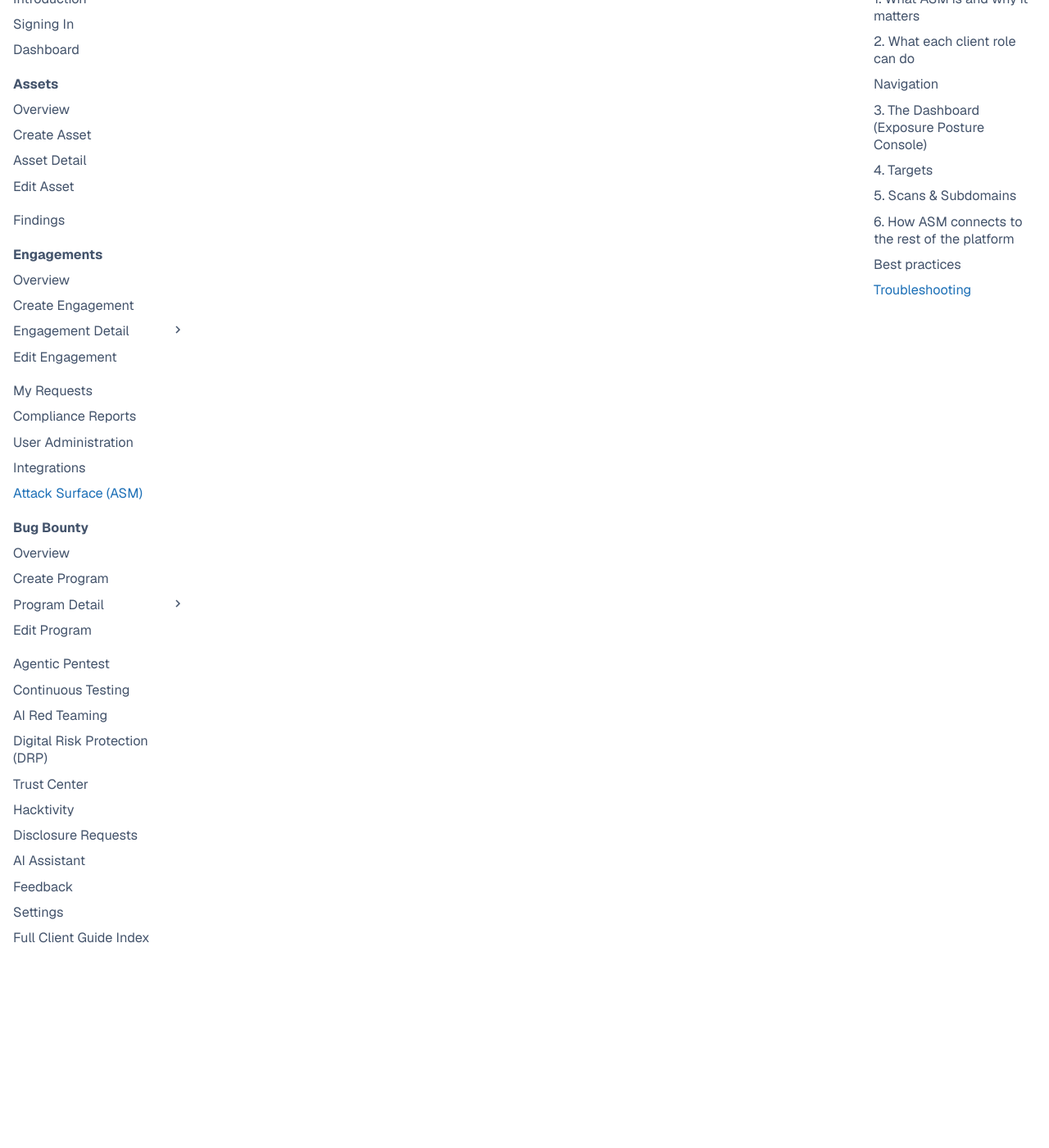
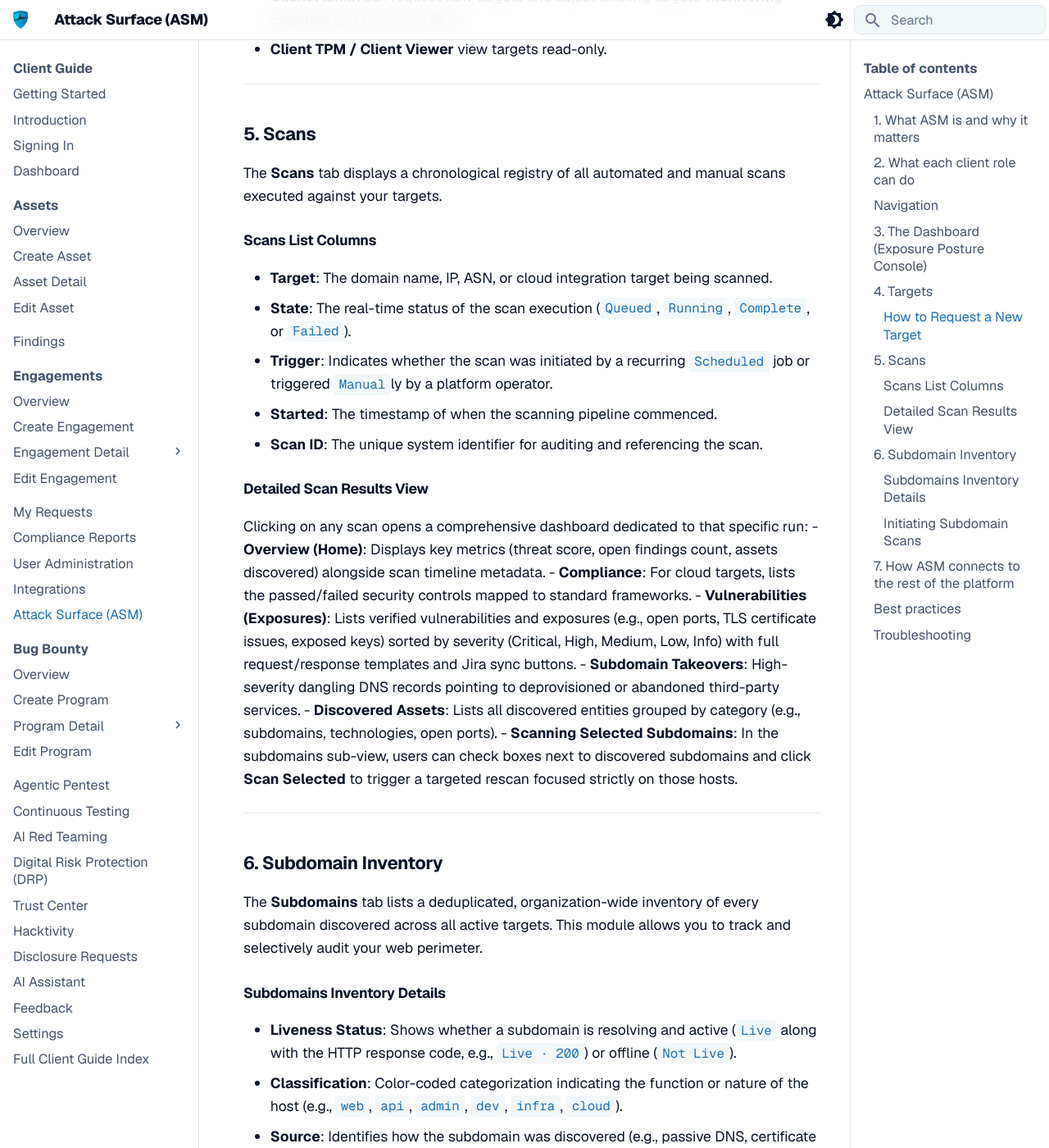
Before and after one commit to Securityboat/SB1-Knowladge-Base-, an MkDocs documentation site: the page built from docs/client/11-asm.md, in a window 1280 px wide and 1400 px high, scrolled down 6452 px. Shown: the whole window at 82% size. Built offline with MkDocs 1.6.1 and Material for MkDocs 9.7.7, drawn with Linux system fonts in a browser that asks for light colours; some of the changed text lies outside the part shown.

Commit message:
Thoroughly document target request flows, scans, and subdomain inventory in ASM guide

```diff
--- a/docs/client/11-asm.md
+++ b/docs/client/11-asm.md
@@ -44,6 +44,11 @@
 
 ![ASM dashboard — posture band, metrics summary (open findings, subdomain takeovers, at-risk targets, monitored, assets), exposed targets, threat posture, recent vulnerabilities, and asset coverage map. (3 of 3)](../images/client_asm_dashboard_03.png)
 
+![ASM dashboard — posture band, metrics summary (open findings, subdomain takeovers, at-risk targets, monitored, assets), exposed targets, threat posture, recent vulnerabilities, and asset coverage map. (3 of 3)](../images/client_asm_dashboard_04.png)
+
+![ASM dashboard — posture band, metrics summary (open findings, subdomain takeovers, at-risk targets, monitored, assets), exposed targets, threat posture, recent vulnerabilities, and asset coverage map. (3 of 3)](../images/client_asm_dashboard_05.png)
+
+
 **Metrics summary — what each number means:**
 
 | Card / Metric | Meaning | Why it matters |
@@ -85,26 +90,75 @@
 target's type, monitoring cadence, last scan, and status. Click a target to see
 its scan history and details.
 
-- **Client Admin** can **request a new target** (auto-scoped to your org; staff
-  approve before scans run) and adjust a target's **monitoring cadence** (how
-  often it's re-scanned) and freshness **SLA**.
+
+#### How to Request a New Target
+Only a **Client Admin** can submit new targets for scanning. To add a target, navigate to **Attack Surface → Targets** and click the **Add New** button. The platform supports two target onboarding flows:
+
+![ASM targets — request new target](../images/client_asm_request_scan.png)
+
+1. **Network & Infrastructure Targets** (Domain, IP, or ASN):
+   - **Target Type**: Choose from `Domain` (e.g., apex domain names), `IP` (specific IP addresses or ranges), or `ASN` (Autonomous System Numbers).
+   - **Target Value**: Enter the corresponding domain name, IP address, CIDR block, or ASN.
+   - **Monitoring Schedule**: Select a recurring scan cadence: `Daily`, `Weekly`, `Monthly`, or `Manual` (on-demand).
+   - **Freshness SLA Override (days)**: Define the maximum age of the scan results before they are flagged as stale on your dashboard.
+   - **Note for the Reviewer**: An optional field to provide context or special instructions to the SecurityBoat operations team.
+
+2. **Cloud Integration Targets**:
+   - **Provider Selection**: Select your cloud service provider (e.g., AWS, Azure, GCP).
+   - **Account Details**: Choose the target organization and enter your account identifier.
+   - **Credentials Configuration**: Select a credential setup method (e.g., AWS AssumeRole role ARN, access keys, or credential files) and input the security parameters.
+   - **Credential Validation**: Click **Validate** to run an automated check confirming the credentials work correctly before final submission.
+   - **Review**: Set a descriptive **Scan Name** (defaults to "Provider - Organization Name") and add optional notes for the reviewer.
+
+> [!IMPORTANT]
+> **Staff Approval Requirement:** All newly requested targets enter a `Requested` state. Scans will not run, and configured schedules will remain dormant, until a SecurityBoat staff member (CSM or TPM) reviews and **approves** the request.
+
+- **Client Admin** can request new targets and adjust existing targets' **monitoring cadence** and freshness **SLA**.
 - **Client TPM / Client Viewer** view targets read-only.
-
-> A target you request sits in a `Requested` state and any monitoring you set stays
-> dormant until SecurityBoat staff **approve** it — approval is the gate that lets
-> scans actually run.
 
 ---
 
-### 5. Scans & Subdomains
+### 5. Scans
 
-- **Scans** — every scan run against your targets, with state (Queued, Running,
-  Complete, Failed) and a link into per-scan results (findings, discovered assets,
-  compliance checks).
-- **Subdomains** — the discovered subdomain inventory across your targets,
-  including takeover risk flags.
+The **Scans** tab displays a chronological registry of all automated and manual scans executed against your targets.
 
-### 6. How ASM connects to the rest of the platform
+#### Scans List Columns
+- **Target**: The domain name, IP, ASN, or cloud integration target being scanned.
+- **State**: The real-time status of the scan execution (`Queued`, `Running`, `Complete`, or `Failed`).
+- **Trigger**: Indicates whether the scan was initiated by a recurring `Scheduled` job or triggered `Manual`ly by a platform operator.
+- **Started**: The timestamp of when the scanning pipeline commenced.
+- **Scan ID**: The unique system identifier for auditing and referencing the scan.
+
+#### Detailed Scan Results View
+Clicking on any scan opens a comprehensive dashboard dedicated to that specific run:
+- **Overview (Home)**: Displays key metrics (threat score, open findings count, assets discovered) alongside scan timeline metadata.
+- **Compliance**: For cloud targets, lists the passed/failed security controls mapped to standard frameworks.
+- **Vulnerabilities (Exposures)**: Lists verified vulnerabilities and exposures (e.g., open ports, TLS certificate issues, exposed keys) sorted by severity (Critical, High, Medium, Low, Info) with full request/response templates and Jira sync buttons.
+  - **Subdomain Takeovers**: High-severity dangling DNS records pointing to deprovisioned or abandoned third-party services.
+- **Discovered Assets**: Lists all discovered entities grouped by category (e.g., subdomains, technologies, open ports).
+  - **Scanning Selected Subdomains**: In the subdomains sub-view, users can check boxes next to discovered subdomains and click **Scan Selected** to trigger a targeted rescan focused strictly on those hosts.
+
+---
+
+### 6. Subdomain Inventory
+
+The **Subdomains** tab lists a deduplicated, organization-wide inventory of every subdomain discovered across all active targets. This module allows you to track and selectively audit your web perimeter.
+
+#### Subdomains Inventory Details
+- **Liveness Status**: Shows whether a subdomain is resolving and active (`Live` along with the HTTP response code, e.g., `Live · 200`) or offline (`Not Live`).
+- **Classification**: Color-coded categorization indicating the function or nature of the host (e.g., `web`, `api`, `admin`, `dev`, `infra`, `cloud`).
+- **Source**: Identifies how the subdomain was discovered (e.g., passive DNS, certificate transparency logs, active brute force).
+- **Scan Status**: Shows real-time in-flight status (`queued` with a pulsating indicator, `running` with a loading spinner) or the terminal status of the last scan (`complete`, `no live hosts`, `failed`, `aborted`).
+- **Risk Score**: The calculated numeric threat indicator based on discovered exposures.
+- **Monitoring Toggle**: Click the bell icon to toggle whether that specific subdomain is on a recurring monitoring cadence.
+- **Inline Tags**: Add custom labels (e.g., "production", "testing") directly to subdomains to categorize and filter them.
+
+#### Initiating Subdomain Scans
+To actively probe subdomains outside of the global target schedule:
+- **Scan Selected (Bulk Scan)**: Check the boxes next to one or more subdomains in the inventory table and click **Scan Selected**. This triggers a scan scoped strictly to the chosen hosts under their parent targets.
+- **Scan Ad-hoc**: Click **Scan Ad-hoc**, choose a registered target domain from the dropdown, and paste subdomains (separated by commas or lines). The system automatically validates that all pasted domains are children of the selected apex domain before executing.
+
+### 7. How ASM connects to the rest of the platform
 
 ASM findings flow into the unified **Findings** module (source = `ASM`), so a
 perimeter exposure is triaged the same way as a pentest finding. If an ASM finding
```
Also changed, not shown: docs/images/client_asm_dashboard_01.png, docs/images/client_asm_dashboard_02.png, docs/images/client_asm_dashboard_03.png, docs/images/client_asm_dashboard_04.png (added), docs/images/client_asm_dashboard_05.png (added), docs/images/client_asm_request_scan.png (added), docs/images/client_asm_targets.png, docs/images/client_asm_targets_request_scan.png (added), site/client/11-asm/index.html, site/images/client_asm_dashboard_01.png, site/images/client_asm_dashboard_02.png, site/images/client_asm_dashboard_03.png, site/images/client_asm_dashboard_04.png (added), site/images/client_asm_dashboard_05.png (added), 3 more files.
